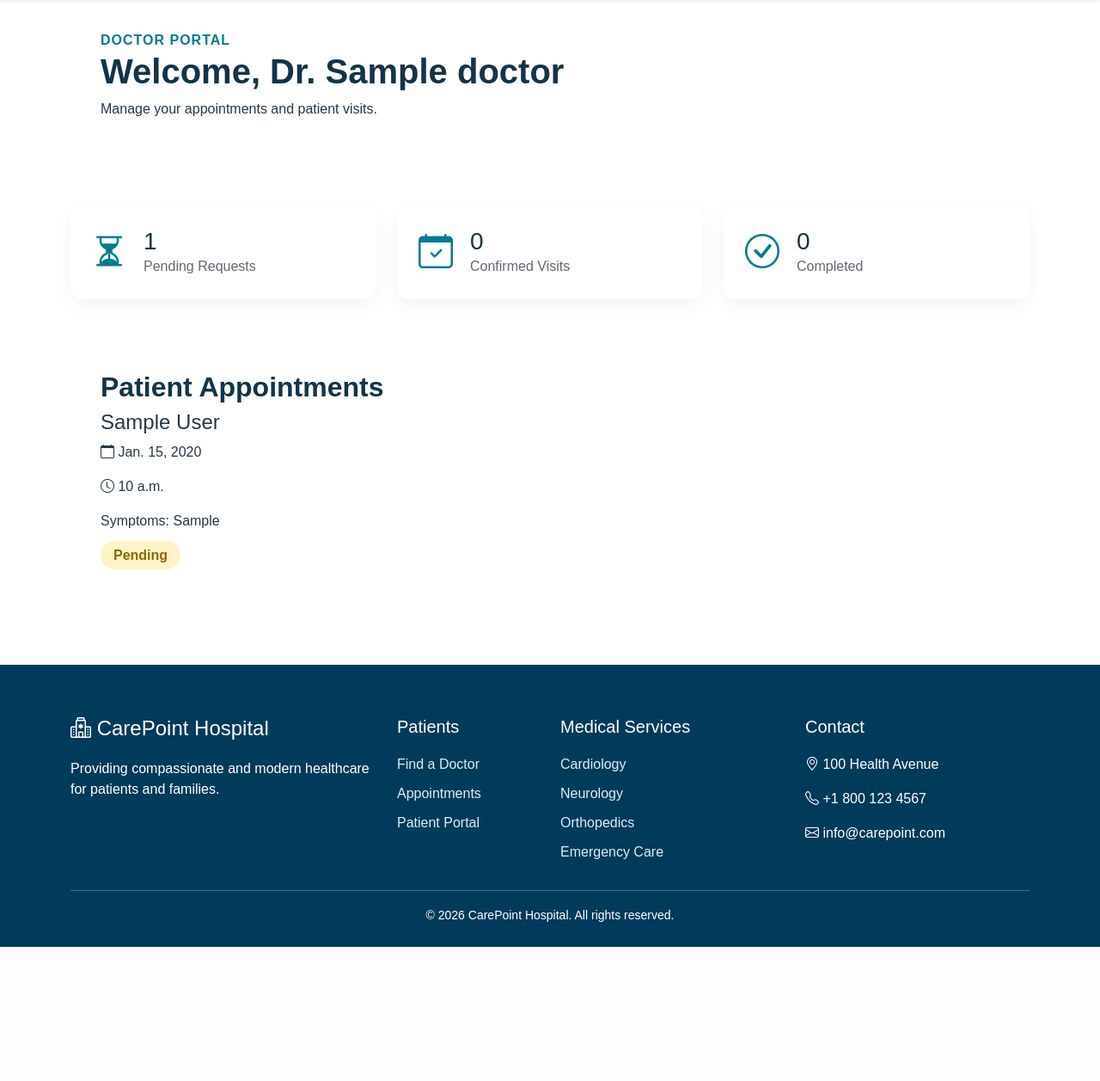
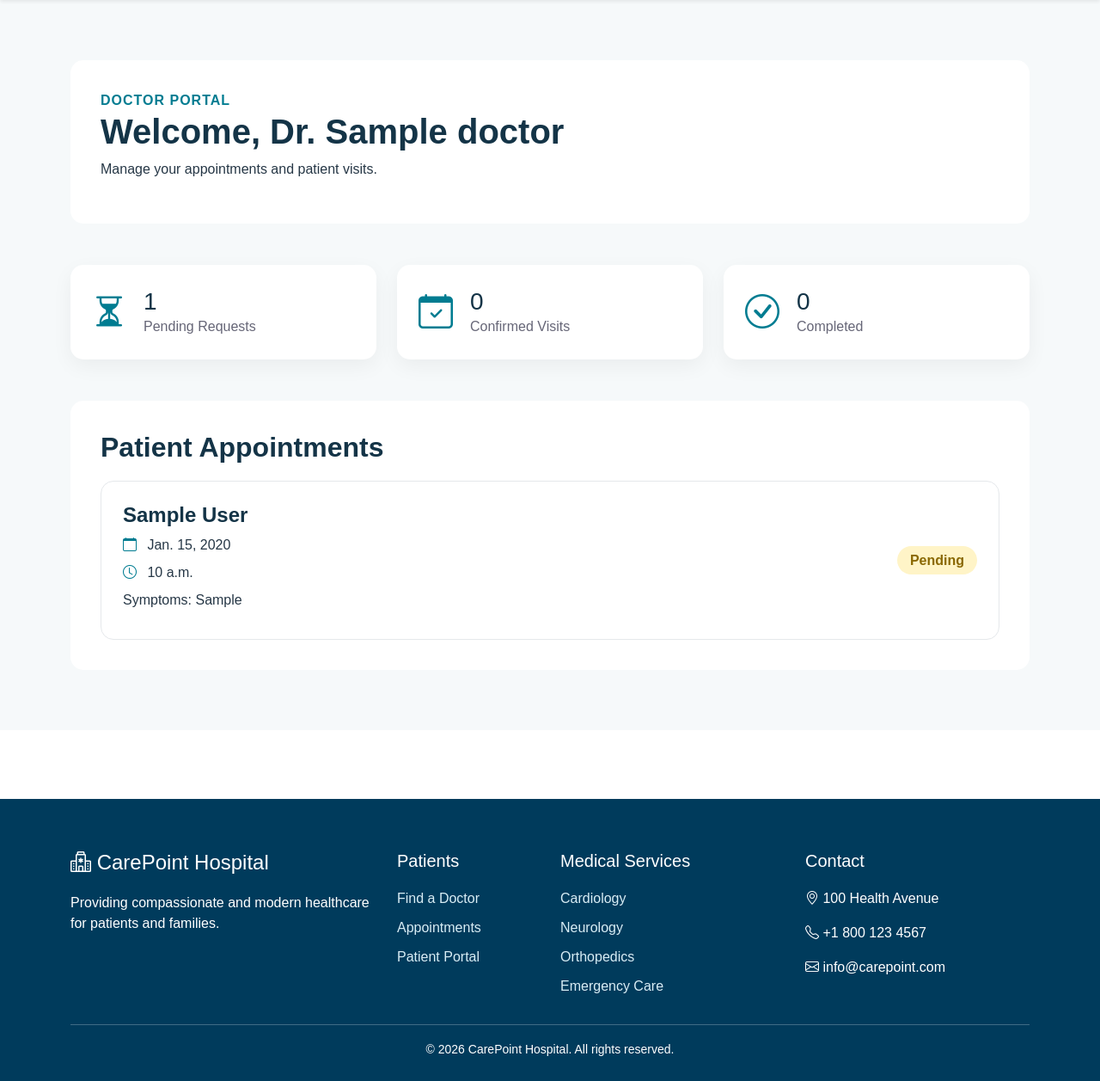
Before and after one commit to daroaliga-hub/Hospital_management_system, a Django app: page /doctor-dashboard/ in a window 1280 px wide. Shown: the part 117-1374 px from the top of the page at 86% size. Before the commit the page ends 1218 px from the top, so only its background shows below. Run offline with Django 5.2, Linux system fonts and the light colour scheme; a user stored in the database is signed in; tables that the repository leaves empty hold one stand-in row (values such as "Sample post").

Commit message:
Adding Doctor Dashboard CSS

```diff
--- a/hospital/static/css/style.css
+++ b/hospital/static/css/style.css
@@ -1119,3 +1119,74 @@ a {
 
 
 }
+/* =====================================
+   DOCTOR DASHBOARD
+===================================== */
+
+
+.doctor-dashboard {
+
+    background:#f6f9fa;
+
+    padding:70px 0;
+
+}
+
+
+
+.doctor-appointment-card {
+
+
+background:white;
+
+
+border-radius:15px;
+
+
+padding:25px;
+
+
+margin-top:20px;
+
+
+display:flex;
+
+
+justify-content:space-between;
+
+
+align-items:center;
+
+
+border:1px solid #e5e8eb;
+
+
+}
+
+
+
+.doctor-appointment-card h4 {
+
+    color:#143447;
+
+    font-weight:700;
+
+}
+
+
+
+.doctor-appointment-card p {
+
+    margin-bottom:8px;
+
+}
+
+
+
+.doctor-appointment-card i {
+
+    color:#007c91;
+
+    margin-right:8px;
+
+}
```
